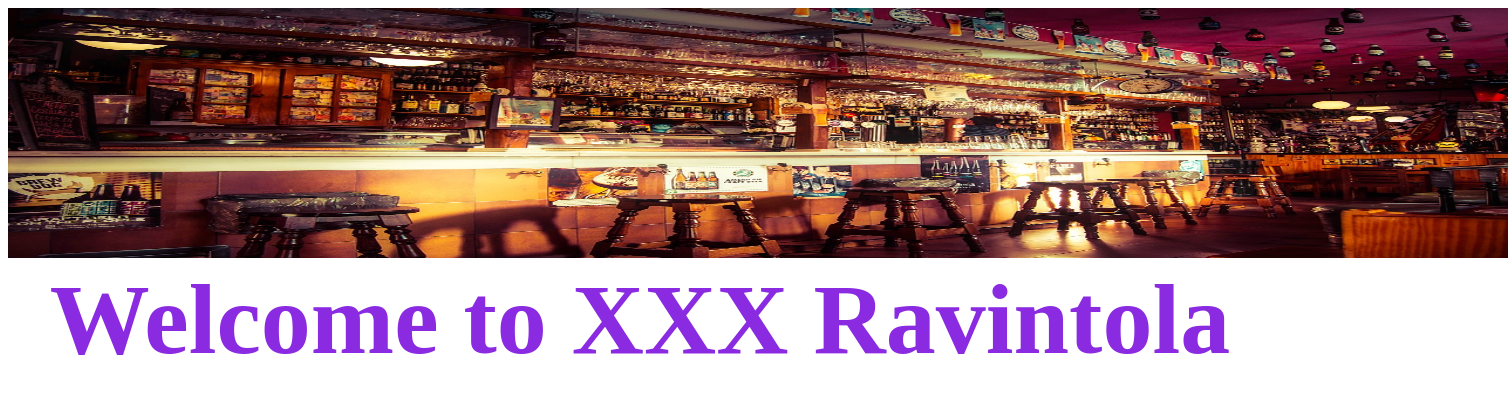
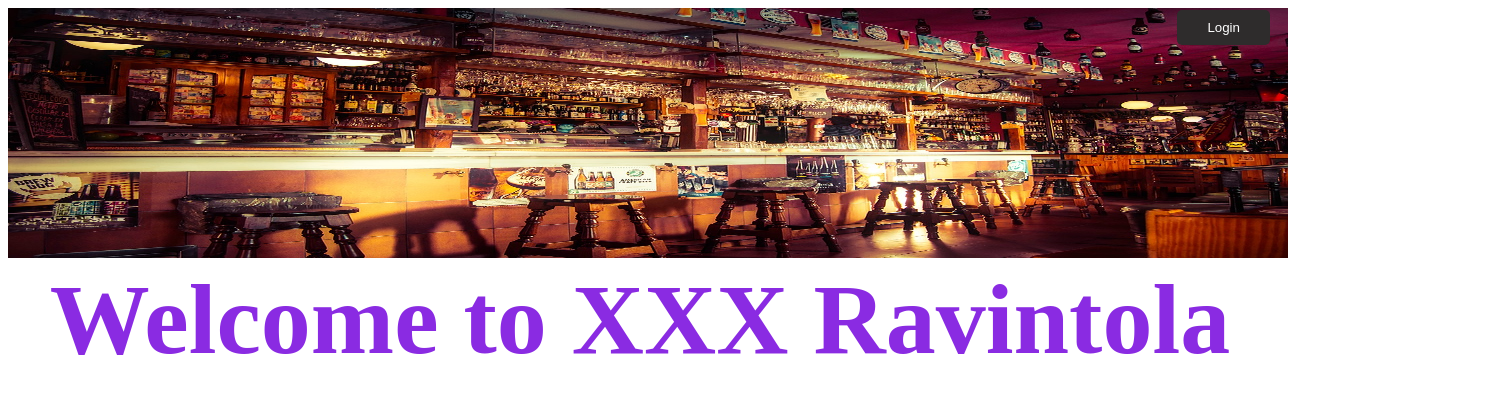
Before and after one commit to widanalageshane/Restaurant-Project, a plain HTML site: page rest.html in a window 1280 px wide. Shown: the whole page, 1508 px wide, since content can reach past the window. Drawn offline with Linux system fonts and the light colour scheme.

Commit message:
Add login button and reset image

```diff
--- a/rest.html
+++ b/rest.html
@@ -4,13 +4,14 @@
     <meta charset="UTF-8">
     <meta name="viewport" content="width=device-width, initial-scale=1.0">
     <title>Document</title>
+
     <style>
         #home {
 
-            width: 1500px;
+            width: 100vw;
             height: 250px;
             margin-bottom: 0%;
-            text-align: center;
+
         }
 
         h1{
@@ -21,12 +22,27 @@
             text-align: center;
         }
 
+        .login{
+            position: absolute;
+            top: 10px;
+            right: 10px;
+            background-color:#2e2c2c;
+            color:white;
+            padding: 10px 30px;
+            border: none;
+            border-radius: 5px;
+            cursor: pointer;
+        }
+
+
+
     </style>
 </head>
 <body>
     <div>
-        <img id= home src=".\Images\3-1.jpg" alt="Bar Images">
-        </div>
+        <button class="login">Login</button>
+        <img id= "home" src=".\Images\3-1.jpg" alt="Bar Images">
+    </div>
     <h1> Welcome to XXX Ravintola</h1>
 
 
```
